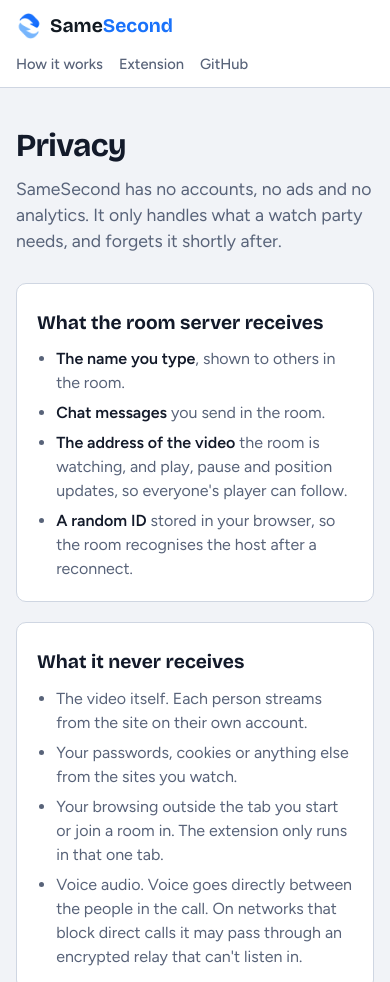
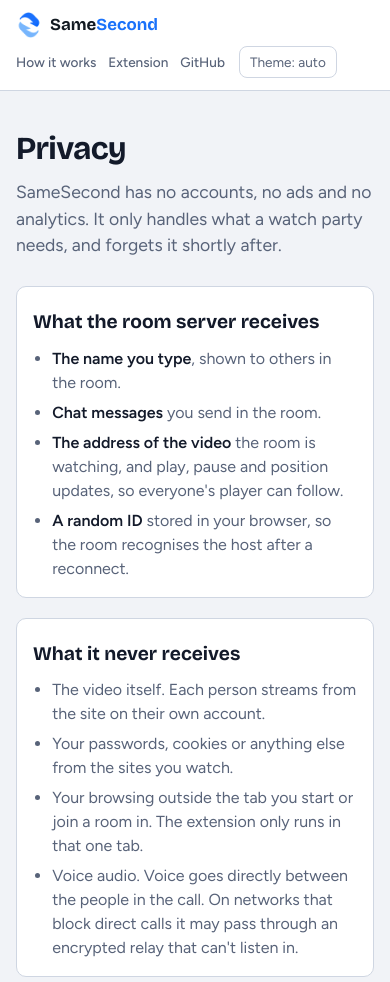
Before and after one commit to ItzAditya43/SameSecond, a browser extension: page public/privacy.html in a window 390 px wide. Shown: the top 982 px of the page. Drawn offline with nearby package versions, Linux system fonts and the light colour scheme.

Commit message:
Website: light/dark theme switch and small-screen layout tweaks

```diff
--- a/public/privacy.html
+++ b/public/privacy.html
@@ -10,6 +10,7 @@
 <link rel="preconnect" href="https://fonts.gstatic.com" crossorigin>
 <link rel="stylesheet" href="https://fonts.googleapis.com/css2?family=Bricolage+Grotesque:opsz,wght@12..96,600;12..96,700&family=Figtree:wght@400;500;600&family=JetBrains+Mono:wght@500&display=swap">
 <link rel="stylesheet" href="/style.css">
+<script src="/theme.js"></script>
 <style>
   .doc h2 { font-size: 1.2rem; margin-top: 8px; }
   .doc p, .doc li { color: var(--muted); max-width: 65ch; }
@@ -20,11 +21,14 @@
 <body>
 <header class="topbar">
   <a class="brand" href="/" aria-label="SameSecond home"><img class="brand-mark" src="/brand/mark.png" alt="" width="26" height="26"><span class="brand-name">Same<span>Second</span></span></a>
+<div class="topbar-end">
   <nav class="nav" aria-label="Site">
     <a href="/guide">How it works</a>
     <a href="/extension">Extension</a>
     <a href="https://github.com/ItzAditya43/SyncRoom" rel="noopener">GitHub</a>
   </nav>
+  <button class="theme-toggle" id="theme-toggle" type="button" aria-label="Switch colour theme">Theme: auto</button>
+</div>
 </header>
 <main class="home doc">
   <section class="hero">
--- a/public/style.css
+++ b/public/style.css
@@ -20,13 +20,20 @@
   --radius: 10px;
   color-scheme: light;
 }
+/* Dark theme: follows the device unless the viewer picks one with the theme button. */
 @media (prefers-color-scheme: dark) {
-  :root {
+  :root:not([data-theme="light"]) {
     --bg: #0f131c; --surface: #171d2a; --sunken: #1f2737; --fg: #e9edf5; --muted: #9ba7bd;
     --line: #313c52; --accent: #7ab2fa; --accent-fg: #0a1a33; --brand-ink: #e9edf5; --brand-blue: #7ab2fa; --warn: #f0a25a; --bad: #ff8a7a;
     --stage: #05070b;
     color-scheme: dark;
   }
+}
+:root[data-theme="dark"] {
+  --bg: #0f131c; --surface: #171d2a; --sunken: #1f2737; --fg: #e9edf5; --muted: #9ba7bd;
+  --line: #313c52; --accent: #7ab2fa; --accent-fg: #0a1a33; --brand-ink: #e9edf5; --brand-blue: #7ab2fa; --warn: #f0a25a; --bad: #ff8a7a;
+  --stage: #05070b;
+  color-scheme: dark;
 }
 * { box-sizing: border-box; }
 html, body { height: 100%; }
@@ -176,3 +183,15 @@ input, select {
 .downloads { display: flex; gap: 10px; flex-wrap: wrap; }
 .note { color: var(--muted); font-size: 0.9rem; }
 code { font-family: var(--mono); font-size: 0.85em; background: var(--sunken); padding: 1px 5px; border-radius: 4px; overflow-wrap: anywhere; }
+
+.theme-toggle { font: inherit; font-size: 0.85rem; color: var(--muted); background: none; border: 1px solid var(--line); border-radius: 8px; padding: 5px 10px; cursor: pointer; }
+.theme-toggle:hover { color: var(--fg); border-color: var(--accent); }
+.topbar-end { display: flex; align-items: center; gap: 14px; flex-wrap: wrap; }
+@media (max-width: 520px) {
+  .topbar { gap: 8px; }
+  .nav { gap: 12px; font-size: 0.85rem; }
+  .brand-name { font-size: 1.05rem; }
+  .card { padding: 16px; }
+  .row { flex-wrap: wrap; }
+}
+@media (min-width: 1400px) { .doc-page, .home { max-width: 900px; } }
--- /dev/null
+++ b/public/theme.js
@@ -0,0 +1,23 @@
+// Light / dark / follow-device theme switch. Loaded in <head> so the page never flashes the wrong theme.
+(function () {
+  var KEY = "samesecond.theme";
+  var get = function () { try { return localStorage.getItem(KEY) || "system"; } catch (e) { return "system"; } };
+  var apply = function (t) {
+    if (t === "system") document.documentElement.removeAttribute("data-theme");
+    else document.documentElement.setAttribute("data-theme", t);
+  };
+  apply(get());
+  var labels = { system: "Theme: auto", light: "Theme: light", dark: "Theme: dark" };
+  var next = { system: "light", light: "dark", dark: "system" };
+  document.addEventListener("DOMContentLoaded", function () {
+    var b = document.getElementById("theme-toggle");
+    if (!b) return;
+    var show = function () { b.textContent = labels[get()]; };
+    show();
+    b.addEventListener("click", function () {
+      var t = next[get()];
+      try { localStorage.setItem(KEY, t); } catch (e) { /* storage blocked */ }
+      apply(t); show();
+    });
+  });
+})();
```
Also changed, not shown: public/extension.html (+4 -0 lines), public/guide.html (+4 -0 lines), public/index.html (+4 -0 lines).
